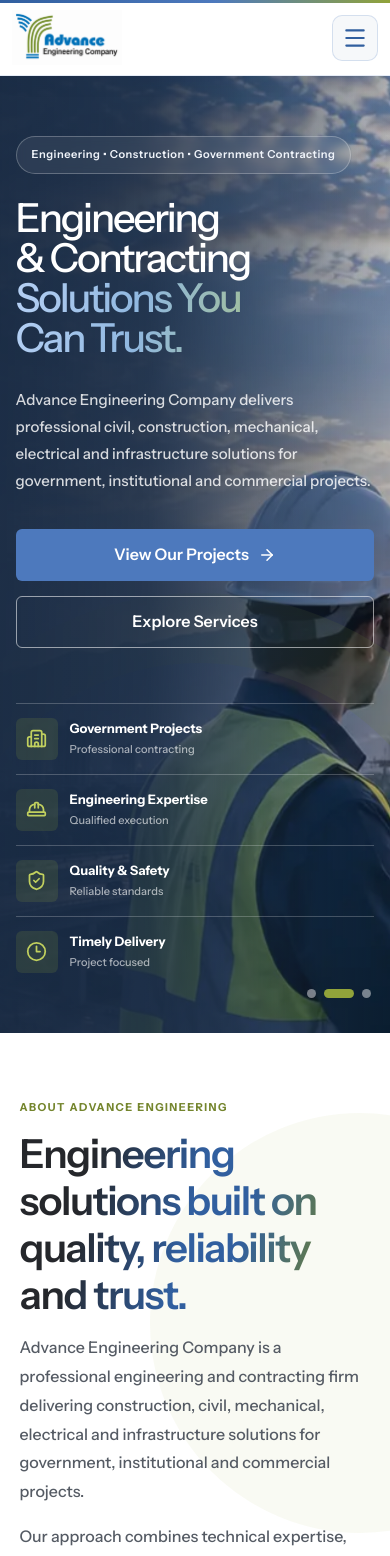
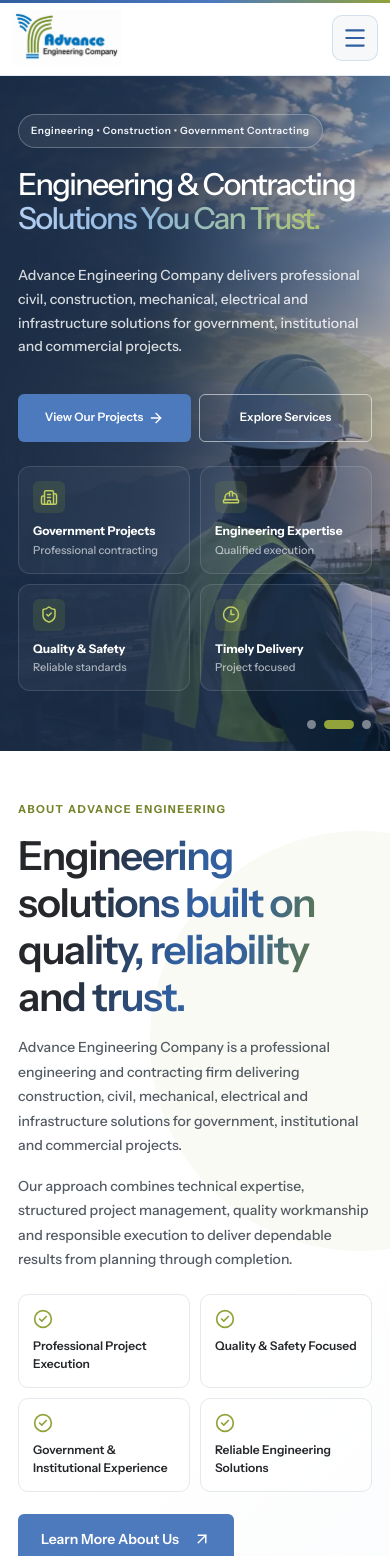
Before and after one commit to MUSMAN-UIA/Advance-Engineering-Company, a React (Vite) app: page / in a window 390 px wide. Shown: the top 1556 px of the page. Built offline with nearby package versions, Linux system fonts and the light colour scheme; no server answers.

Commit message:
Update home mobile layout

```diff
--- a/src/pages/Home.jsx
+++ b/src/pages/Home.jsx
@@ -3,11 +3,12 @@
 import ServicesPreview from '../components/ServicesPreview/ServicesPreview';
 import ProjectsPreview from '../components/ProjectsPreview/ProjectsPreview';
 import MajorEquipment from '../components/MajorEquipment/MajorEquipment';
+import './HomeMobile.css';
 // import WhyChooseUs from '../components/WhyChooseUs/WhyChooseUs';
 
 export default function Home() {
   return (
-    <>
+    <main className="home-page">
       <Hero />
 
       <AboutPreview />
@@ -19,6 +20,6 @@
       <MajorEquipment />
 
       {/* <WhyChooseUs /> */}
-    </>
+    </main>
   );
 }
--- /dev/null
+++ b/src/pages/HomeMobile.css
@@ -0,0 +1,97 @@
+/* Mobile composition only; preserve the existing desktop layout and content. */
+@media (max-width: 650px) {
+  .home-page .section { padding-block: 44px; }
+  .home-page .container,
+  .home-page .hero-container { width: calc(100% - 36px); }
+  .home-page .section-title {
+    font-size: clamp(1.6rem, 6.5vw, 2rem);
+    line-height: 1.2;
+    letter-spacing: -0.025em;
+    white-space: normal;
+  }
+  .home-page .hero { min-height: 0; }
+  .home-page .hero-content { padding: 38px 0 60px; }
+  .home-page .hero h1 { font-size: clamp(1.9rem, 7.5vw, 2.6rem); line-height: 1.12; }
+  .home-page .hero-badge { font-size: 10px; padding: 8px 12px; margin-bottom: 20px; }
+  .home-page .hero-description { font-size: 14px; line-height: 1.7; }
+  .home-page .hero-buttons {
+    display: grid;
+    grid-template-columns: repeat(2, minmax(0, 1fr));
+    gap: 8px;
+    margin-bottom: 24px;
+  }
+  .home-page .hero-btn {
+    width: 100%;
+    min-width: 0;
+    min-height: 48px;
+    padding: 10px 8px;
+    gap: 5px;
+    font-size: clamp(11px, 3vw, 14px);
+    line-height: 1.35;
+    text-align: center;
+  }
+  .home-page .hero-btn svg { width: 16px; flex-shrink: 0; }
+  .home-page .hero-trust { grid-template-columns: repeat(2, minmax(0, 1fr)); gap: 10px; }
+  .home-page .trust-item {
+    min-width: 0; flex-direction: column; align-items: flex-start; gap: 10px;
+    padding: 14px; border: 1px solid rgba(255, 255, 255, 0.12);
+    border-radius: 12px; background: rgba(255, 255, 255, 0.045);
+  }
+  .home-page .trust-icon { width: 32px; height: 32px; }
+  .home-page .trust-icon svg { width: 18px; }
+  .home-page .trust-item strong { font-size: 12px; line-height: 1.4; }
+  .home-page .trust-item span { font-size: 11px; line-height: 1.5; }
+  .home-page .hero-slider-dots { bottom: 22px; }
+  .home-page .about-grid { gap: 28px; }
+  .home-page .about-text { font-size: 14px; line-height: 1.75; }
+  .home-page .about-features { grid-template-columns: repeat(2, minmax(0, 1fr)); gap: 10px; margin-block: 22px; }
+  .home-page .about-feature { flex-direction: column; gap: 8px; padding: 14px; font-size: 12px; line-height: 1.5; }
+  .home-page .about-main-card { padding: 26px 24px 40px; border-radius: 18px; }
+  .home-page .about-main-card h3 { font-size: 23px; line-height: 1.3; }
+  .home-page .about-main-card p { font-size: 14px; line-height: 1.7; }
+  .home-page .about-accent-card { padding: 18px; border-radius: 12px; }
+  .home-page .stats-grid {
+    grid-template-columns: repeat(2, minmax(0, 1fr)); gap: 12px;
+    margin-top: 28px; border: 0; border-radius: 0; background: none; box-shadow: none;
+  }
+  .home-page .stat-card {
+    flex-direction: column; align-items: flex-start; justify-content: flex-start;
+    gap: 12px; min-height: 0; padding: 18px; border: 1px solid #e3e9ef;
+    border-radius: 14px; box-shadow: 0 5px 16px rgba(28, 42, 64, 0.04);
+  }
+  .home-page .stat-icon { width: 38px; height: 38px; border-radius: 10px; }
+  .home-page .stat-icon svg { width: 20px; }
+  .home-page .stat-card h3 { font-size: 28px; min-width: 0; }
+  .home-page .stat-card p { font-size: 12px; }
+  .home-page .services-preview { background: #f3f6f9; }
+  .home-page .projects-preview { background: #fff; }
+  .home-page .services-preview-header,
+  .home-page .projects-preview-header { gap: 20px; margin-bottom: 26px; }
+  .home-page .services-preview-header p,
+  .home-page .projects-preview-header p { font-size: 14px; line-height: 1.7; }
+  .home-page .services-grid,
+  .home-page .projects-grid { gap: 20px; }
+  .home-page .service-card,
+  .home-page .project-card {
+    border-radius: 16px; border-color: #e1e7ee;
+    box-shadow: 0 6px 20px rgba(28, 42, 64, 0.06);
+  }
+  .home-page .service-image,
+  .home-page .project-image { height: auto; }
+  .home-page .service-image img,
+  .home-page .project-image img { display: block; width: 100%; height: auto; object-fit: contain; }
+  .home-page .services-preview .service-content,
+  .home-page .projects-preview .project-content { padding: 18px 20px 22px; }
+  .home-page .service-icon { margin: 16px 20px 0; width: 52px; height: 52px; border-width: 3px; }
+  .home-page .service-icon svg { width: 24px; }
+  .home-page .service-content h3,
+  .home-page .project-content h3 { font-size: 18px; line-height: 1.35; }
+  .home-page .service-content p { font-size: 13px; line-height: 1.7; margin-bottom: 16px; }
+  .home-page .project-meta { flex-wrap: wrap; }
+  .home-page .major-equipment { background: #f3f6f9; }
+  .home-page .major-equipment .project-content { padding: 20px; }
+  .home-page .major-equipment-details { display: grid; grid-template-columns: repeat(2, minmax(0, 1fr)); gap: 0 16px; }
+  .home-page .major-equipment-detail { padding-block: 10px; min-width: 0; }
+  .home-page .major-equipment-detail dt { font-size: 10px; line-height: 1.5; margin-bottom: 4px; }
+  .home-page .major-equipment-detail dd { font-size: 12px; line-height: 1.5; }
+}
```
